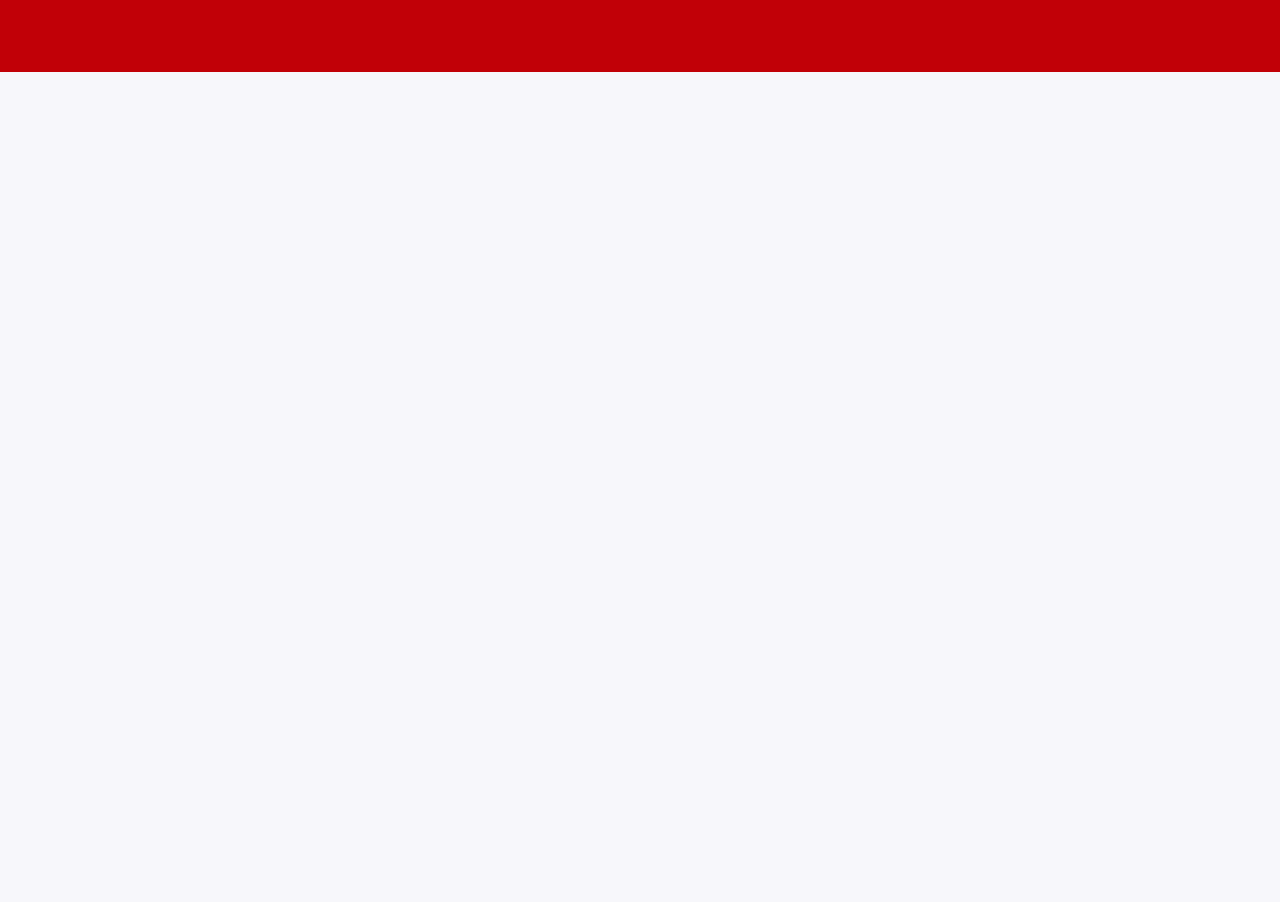
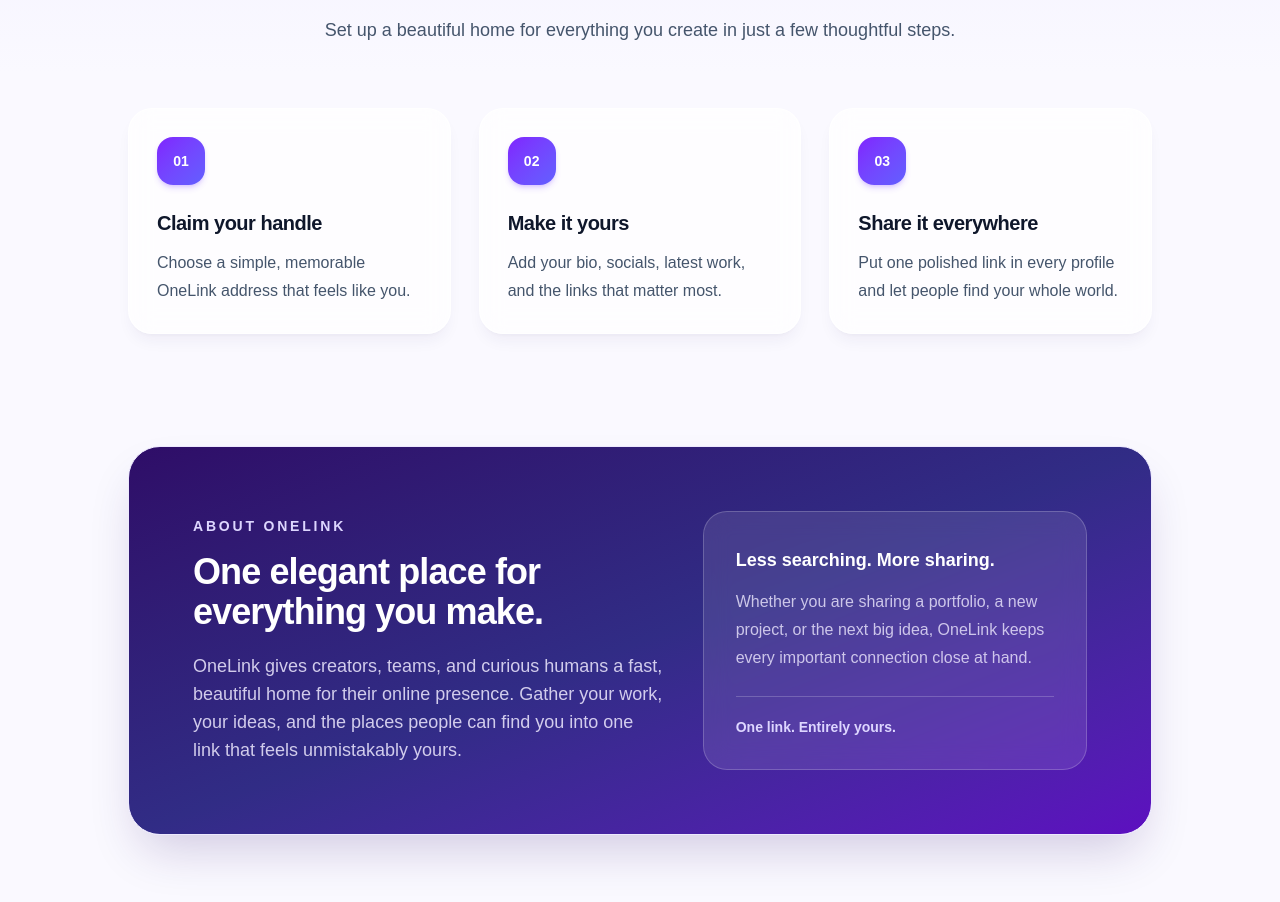
Before and after one commit to Divyam16choubey/OneLink, a Next.js app: page / in a window 1280 px wide. Shown: the part 1086-1988 px from the top of the page. Before the commit the page ends 1158 px from the top, so only its background shows below. Built offline with nearby package versions, Linux system fonts and the light colour scheme.

Commit message:
updated about and how it works on main page

```diff
--- a/app/globals.css
+++ b/app/globals.css
@@ -3,6 +3,10 @@
 :root {
   --background: #f7f7fb;
   --foreground: #171717;
+}
+
+html {
+  scroll-behavior: smooth;
 }
 
 @theme inline {
--- a/app/page.js
+++ b/app/page.js
@@ -1,16 +1,34 @@
 "use client"
-import Image from "next/image";
 import { useState } from "react";
 import { useRouter } from "next/navigation";
 
 export default function Home() {
   const router = useRouter()
   const [text, setText] = useState("")
+  const steps = [
+    {
+      number: "01",
+      title: "Claim your handle",
+      description: "Choose a simple, memorable OneLink address that feels like you.",
+    },
+    {
+      number: "02",
+      title: "Make it yours",
+      description: "Add your bio, socials, latest work, and the links that matter most.",
+    },
+    {
+      number: "03",
+      title: "Share it everywhere",
+      description: "Put one polished link in every profile and let people find your whole world.",
+    },
+  ]
+
   const createTree = () => {
     router.push(`/generate?handle=${text}`)
   }
+
   return (
-    <main>
+    <main className="overflow-hidden bg-[#faf9ff]">
       <section className="grid min-h-screen grid-cols-1 items-center gap-12 overflow-hidden bg-[#254f1a] px-6 py-32 sm:px-10 lg:grid-cols-2 lg:px-[10vw] lg:py-24">
         <div className="flex flex-col justify-center gap-5">
           <div className="max-w-3xl space-y-1">
@@ -30,8 +48,43 @@ export default function Home() {
           </div>
         </div>
       </section>
-      <section className="min-h-[40vh] bg-red-700">
+      <section id="how-it-works" className="scroll-mt-28 relative isolate overflow-hidden px-6 py-20 sm:px-10 sm:py-28 lg:px-[10vw]">
+        <div className="absolute inset-x-0 top-0 -z-10 h-80 bg-gradient-to-b from-violet-100/70 to-transparent" />
+        <div className="mx-auto max-w-6xl">
+          <div className="mx-auto max-w-2xl text-center">
+            <p className="text-sm font-bold uppercase tracking-[0.2em] text-violet-600">How it works</p>
+            <h2 className="mt-4 text-3xl font-bold tracking-tight text-slate-950 sm:text-4xl lg:text-5xl">Your online presence, simplified.</h2>
+            <p className="mt-5 text-base leading-7 text-slate-600 sm:text-lg">Set up a beautiful home for everything you create in just a few thoughtful steps.</p>
+          </div>
 
+          <div className="mt-12 grid gap-5 md:grid-cols-3 lg:mt-16 lg:gap-7">
+            {steps.map((step) => (
+              <article key={step.number} className="group rounded-3xl border border-white/80 bg-white/70 p-6 shadow-lg shadow-violet-950/5 backdrop-blur-md transition-transform duration-200 hover:-translate-y-1 sm:p-7">
+                <span className="flex h-12 w-12 items-center justify-center rounded-2xl bg-gradient-to-br from-violet-600 to-indigo-500 text-sm font-bold text-white shadow-md shadow-violet-500/25">
+                  {step.number}
+                </span>
+                <h3 className="mt-6 text-xl font-bold tracking-tight text-slate-900">{step.title}</h3>
+                <p className="mt-3 leading-7 text-slate-600">{step.description}</p>
+              </article>
+            ))}
+          </div>
+        </div>
+      </section>
+
+      <section id="about" className="scroll-mt-28 px-6 pb-20 sm:px-10 sm:pb-28 lg:px-[10vw]">
+        <div className="mx-auto grid max-w-6xl items-center gap-10 overflow-hidden rounded-[2rem] border border-violet-100 bg-gradient-to-br from-violet-950 via-indigo-900 to-violet-800 px-6 py-10 shadow-2xl shadow-violet-950/20 sm:px-10 sm:py-14 lg:grid-cols-[1.1fr_0.9fr] lg:px-16 lg:py-16">
+          <div>
+            <p className="text-sm font-bold uppercase tracking-[0.2em] text-violet-200">About OneLink</p>
+            <h2 className="mt-4 max-w-xl text-3xl font-bold tracking-tight text-white sm:text-4xl">One elegant place for everything you make.</h2>
+            <p className="mt-5 max-w-xl text-base leading-7 text-violet-100/85 sm:text-lg">OneLink gives creators, teams, and curious humans a fast, beautiful home for their online presence. Gather your work, your ideas, and the places people can find you into one link that feels unmistakably yours.</p>
+          </div>
+          <div className="rounded-3xl border border-white/20 bg-white/10 p-6 backdrop-blur-md sm:p-8">
+            <p className="text-lg font-semibold leading-8 text-white">Less searching. More sharing.</p>
+            <p className="mt-3 leading-7 text-violet-100/80">Whether you are sharing a portfolio, a new project, or the next big idea, OneLink keeps every important connection close at hand.</p>
+            <div className="mt-6 h-px w-full bg-white/20" />
+            <p className="mt-5 text-sm font-semibold text-violet-200">One link. Entirely yours.</p>
+          </div>
+        </div>
       </section>
     </main>
   );
```
